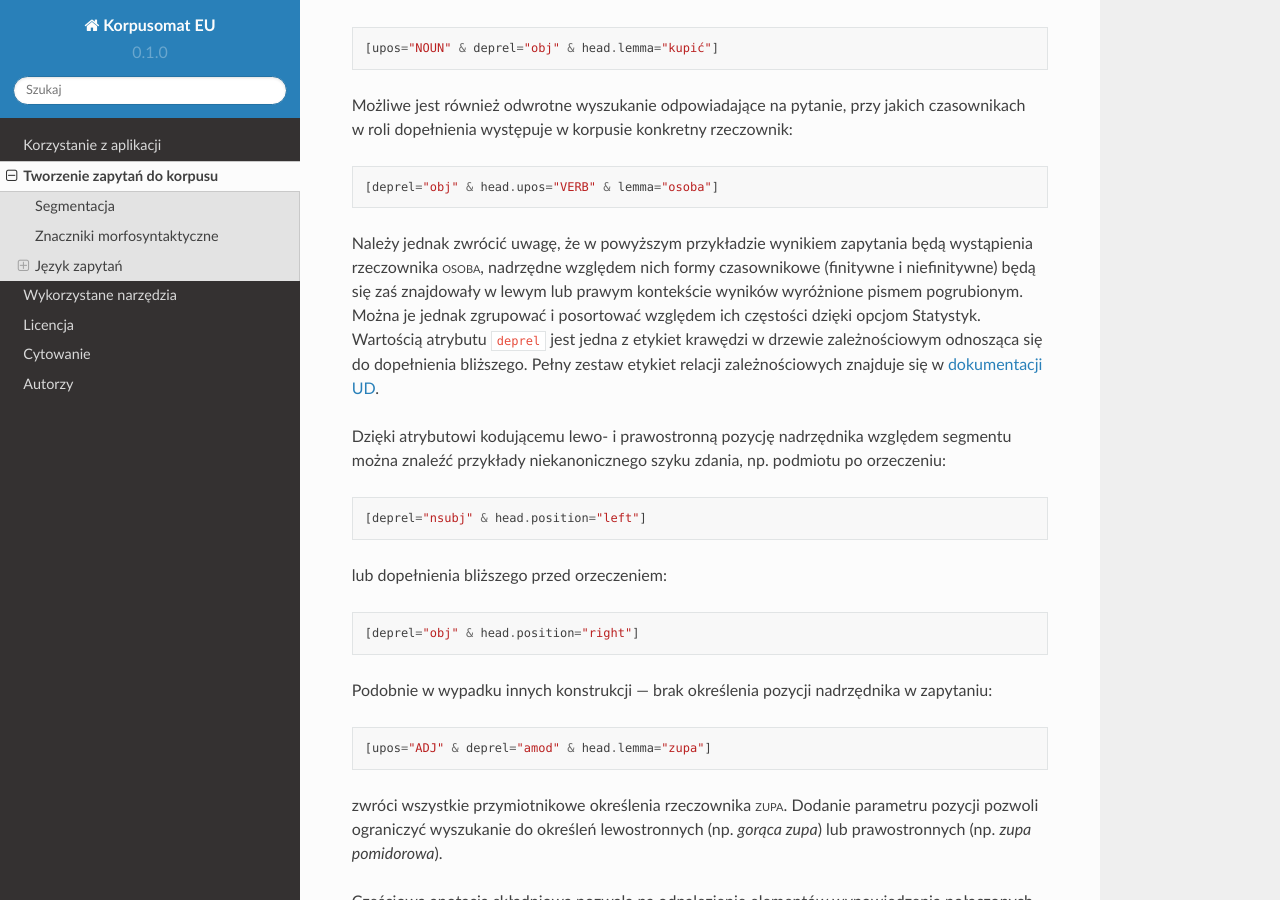
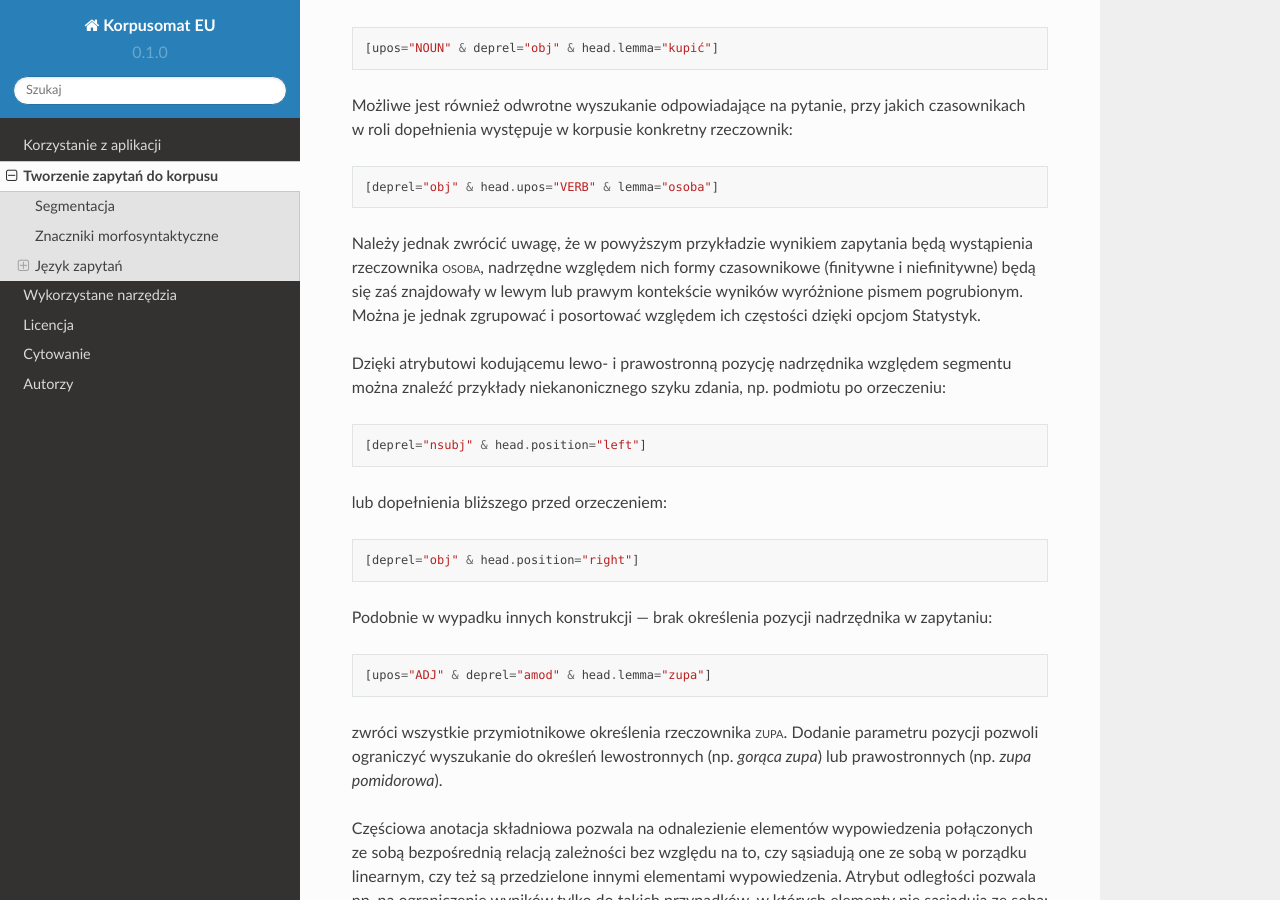
Before and after one commit to ipipan/korpusomat-eu-docs, a Sphinx documentation site: the page built from docs/source/mtas.rst, in a window 1280 px wide and 900 px high, scrolled down 10797 px. Built offline with Sphinx 7.4.7 and the Read the Docs theme 2.0.0, drawn with Linux system fonts in a browser that asks for light colours.

Commit message:
Update mtas.rst

```diff
--- a/docs/source/mtas.rst
+++ b/docs/source/mtas.rst
@@ -541,10 +541,7 @@ zapytania będą wystąpienia rzeczownika :lex:`osoba`, nadrzędne względem nic
 formy czasownikowe (finitywne i niefinitywne) będą się zaś znajdowały
 w lewym lub prawym kontekście wyników wyróżnione pismem pogrubionym.
 Można je jednak zgrupować i posortować względem ich częstości dzięki
-opcjom Statystyk. Wartością atrybutu ``deprel`` jest jedna z etykiet krawędzi
-w drzewie zależnościowym odnosząca się do dopełnienia bliższego. Pełny zestaw
-etykiet relacji zależnościowych znajduje się w `dokumentacji
-UD <https://universaldependencies.org/u/dep/index.html>`__.
+opcjom Statystyk.
 
 Dzięki atrybutowi kodującemu lewo- i prawostronną pozycję nadrzędnika
 względem segmentu można znaleźć przykłady niekanonicznego szyku zdania,
@@ -656,7 +653,7 @@ składowych. Oto kilka przykładów takich zapytań:
 
    <ne="LOC" /> [upos="CCONJ"] <ne="LOC" />
 
-— wystąpienia dwóch nazw geograficznych połączonych spójnikiem współrzędnym, np. *Europa Zachodnia lub Skandynawia*.
+— wystąpienia dwóch nazw geograficznych połączonych spójnikiem współrzędnym, np. *Europa Zachodnia lub Skandynawia*,
 
 ::
 
```
